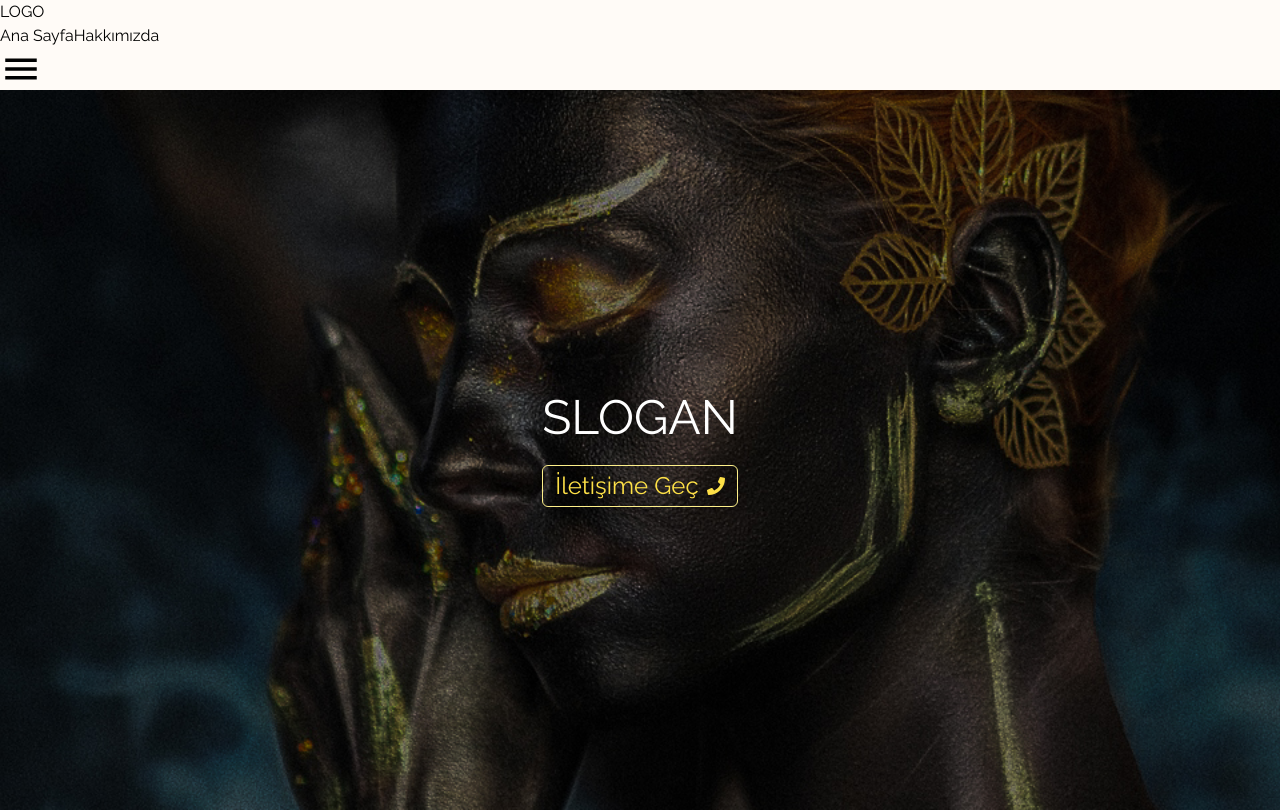
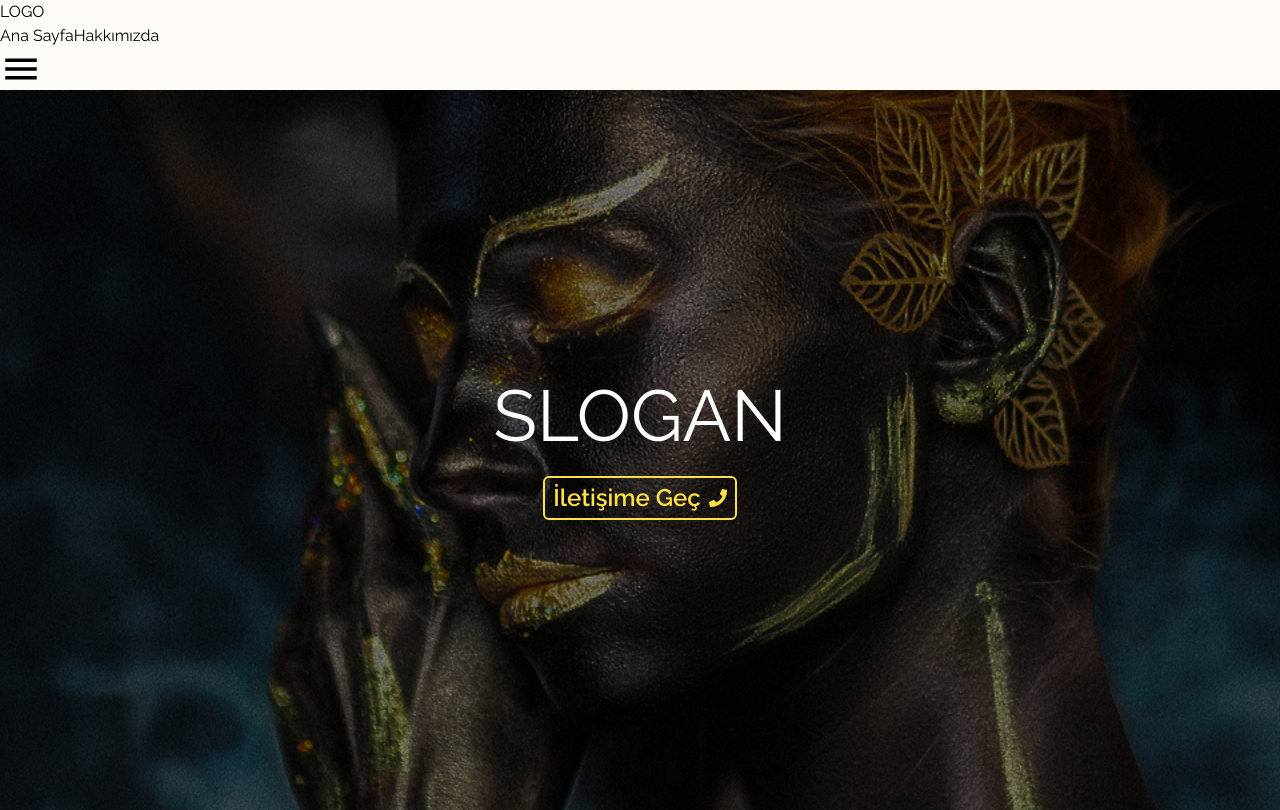
Before and after one commit to tunaece/kuafor-2, a React (Vite) app: page / in a window 1280 px wide. Built offline with nearby package versions, Linux system fonts and the light colour scheme.

Commit message:
button,slogan

```diff
--- a/src/pages/pages.css
+++ b/src/pages/pages.css
@@ -7,12 +7,12 @@
    @apply text-center space-y-6
 }
 .slogan{
-   @apply text-5xl
+   @apply text-7xl
 }
 .ara{
    transition: .2s;
-   @apply inline-flex px-3 py-1 rounded-md text-2xl border items-center
-   border-yellow-200 text-yellow-300
+   @apply inline-flex px-2 py-1 rounded-md text-2xl border-2 items-center
+   border-yellow-300 text-yellow-300 font-semibold
    space-x-2
 }
 .ara:hover{
```
